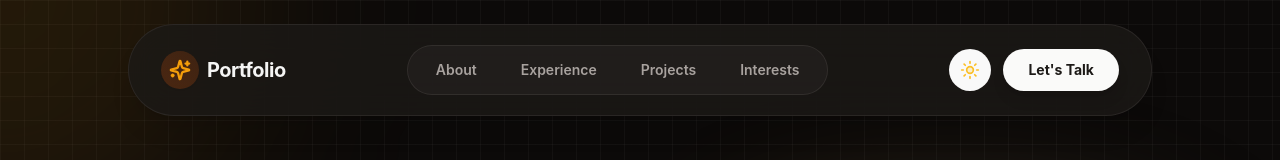
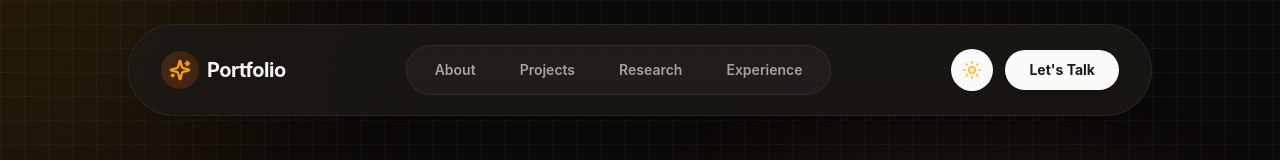
Before and after one commit to zviko163/FUTURE_FS_01, a React (Vite) app in the folder shammah-portfolio/: page / in a window 1280 px wide. Shown: the top 160 px of the page. Built offline with nearby package versions, Linux system fonts and the light colour scheme.

Commit message:
added capstone project

```diff
--- a/shammah-portfolio/src/components/NavBar.tsx
+++ b/shammah-portfolio/src/components/NavBar.tsx
@@ -17,15 +17,13 @@ export default function NavBar({ darkMode, setDarkMode }: NavBarProps) {
     return () => window.removeEventListener("scroll", handleScroll);
   }, []);
 
-  const navLinks = ["About", "Experience", "Projects", "Interests"];
+  // UPDATED LINK LIST
+  const navLinks = ["About", "Projects", "Research", "Experience"];
 
   return (
     <div className={`fixed top-0 left-0 right-0 z-50 flex justify-center transition-all duration-300 ${scrolled ? 'pt-4' : 'pt-6'}`}>
 
-      {/* THE FLOATING ISLAND
-        - We use 'w-[95%]' to ensure it doesn't touch edges on mobile
-        - 'backdrop-blur-xl' gives it that premium glass feel
-      */}
+      {/* THE FLOATING ISLAND */}
       <nav
         className={`
           relative w-[95%] max-w-5xl rounded-full border border-stone-200/40 dark:border-stone-700/40
@@ -36,7 +34,7 @@ export default function NavBar({ darkMode, setDarkMode }: NavBarProps) {
         <div className="flex items-center justify-between">
 
           {/* Logo Section */}
-          <div className="flex items-center gap-2 group cursor-pointer">
+          <div className="flex items-center gap-2 group cursor-pointer" onClick={() => window.scrollTo({ top: 0, behavior: 'smooth' })}>
             <div className="p-2 rounded-full bg-gradient-to-tr from-amber-100 to-amber-200 dark:from-amber-900/50 dark:to-amber-800/30 text-amber-700 dark:text-amber-500 group-hover:rotate-12 transition-transform duration-300 shadow-sm">
               <Sparkles size={22} strokeWidth={2.5} />
             </div>
@@ -45,7 +43,7 @@ export default function NavBar({ darkMode, setDarkMode }: NavBarProps) {
             </span>
           </div>
 
-          {/* Desktop Menu - Centered */}
+          {/* Desktop Menu */}
           <div className="hidden md:flex items-center gap-1 bg-stone-100/50 dark:bg-stone-800/50 rounded-full px-2 py-1.5 border border-stone-200/50 dark:border-stone-700/50">
             {navLinks.map((link) => (
               <a
@@ -75,9 +73,12 @@ export default function NavBar({ darkMode, setDarkMode }: NavBarProps) {
             </button>
 
             {/* CTA Button */}
-            <button className="hidden md:block px-6 py-2.5 bg-stone-900 dark:bg-stone-50 text-stone-50 dark:text-stone-900 text-sm font-bold rounded-full shadow-lg hover:shadow-xl hover:-translate-y-0.5 transition-all duration-300">
+            <a
+              href="mailto:shammah.dzwairo@ashesi.edu.gh"
+              className="hidden md:block px-6 py-2.5 bg-stone-900 dark:bg-stone-50 text-stone-50 dark:text-stone-900 text-sm font-bold rounded-full shadow-lg hover:shadow-xl hover:-translate-y-0.5 transition-all duration-300"
+            >
               Let's Talk
-            </button>
+            </a>
 
             {/* Mobile Hamburger */}
             <button
@@ -90,9 +91,7 @@ export default function NavBar({ darkMode, setDarkMode }: NavBarProps) {
         </div>
       </nav>
 
-      {/* Mobile Dropdown - Now a "Floating Card" underneath the main bar
-        instead of a full-screen list
-      */}
+      {/* Mobile Dropdown */}
       <div
         className={`
           absolute top-full left-0 right-0 mt-4 mx-4 md:hidden
@@ -113,9 +112,9 @@ export default function NavBar({ darkMode, setDarkMode }: NavBarProps) {
             </a>
           ))}
           <div className="h-px bg-stone-200 dark:bg-stone-800 my-2" />
-          <button className="w-full py-4 bg-amber-600 text-white font-bold rounded-2xl shadow-lg shadow-amber-600/20 active:scale-95 transition-all">
+          <a href="mailto:shammah.dzwairo@ashesi.edu.gh" className="block w-full py-4 text-center bg-amber-600 text-white font-bold rounded-2xl shadow-lg shadow-amber-600/20 active:scale-95 transition-all">
             Let's Talk
-          </button>
+          </a>
         </div>
       </div>
     </div>
--- a/shammah-portfolio/src/components/Research.tsx
+++ b/shammah-portfolio/src/components/Research.tsx
@@ -9,7 +9,7 @@ const researchItems = [
     stats: ["Low-Resource NLP", "NLLB & Whisper", "Telephony Pipeline"],
     abstract: "Developing a real-time conversational agent for Shona, a low-resource Bantu language. The research focuses on minimizing translation loss between Automatic Speech Recognition (Whisper) and Neural Machine Translation (NLLB) layers. The system integrates with telephony gateways to democratize access to digital services for non-English speaking farmers in Zimbabwe.",
     links: [
-      { label: "View Architecture", url: "#" },
+      { label: "View Architecture", url: "https://farming-app-architec-ysnv.bolt.host" },
     ],
     tags: ["NLP", "Voice AI", "Python", "Research"]
   },
```
